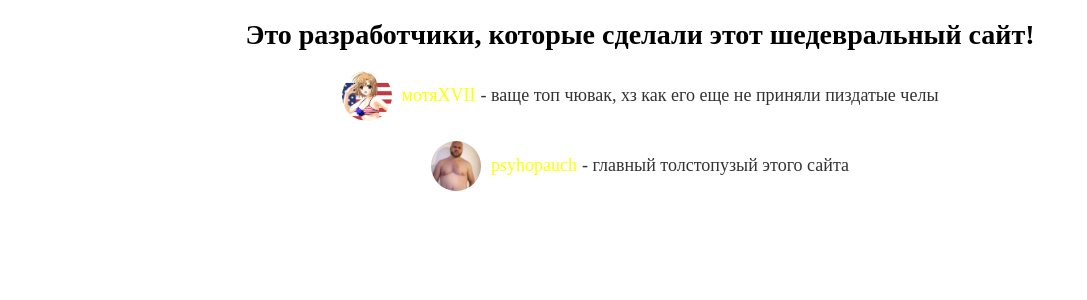
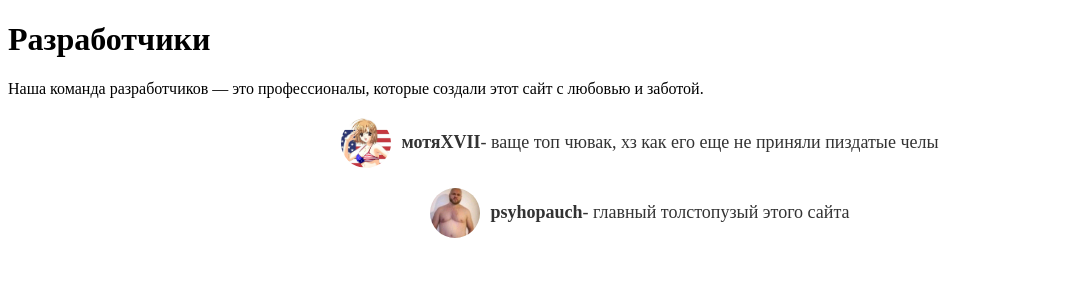
Before and after one commit to mot9lXVII/escortmargo, a Flask app: page /developers in a window 1280 px wide. Shown: the part 106-406 px from the top of the page, without its empty margins (0-1087 px from the left). Run offline with Flask 3, Linux system fonts and the light colour scheme.

Commit message:
Update developers.html

```diff
--- a/templates/developers.html
+++ b/templates/developers.html
@@ -34,17 +34,18 @@
 
     <!-- Основной контент -->
     <div class="content">
-        <h1 class="developers-title">
-            Это разработчики, которые сделали этот шедевральный сайт!
-        </h1>
+        <h1>Разработчики</h1>
+        <p class="subtitle">
+            Наша команда разработчиков — это профессионалы, которые создали этот сайт с любовью и заботой.
+        </p>
         <ul class="developers-list">
             <li>
                 <img src="{{ url_for('static', filename='images/photo6.jpg') }}" alt="мотяXVII" class="developer-photo">
-                <span class="developer-name">мотяXVII</span> - ваще топ чювак, хз как его еще не приняли пиздатые челы
+                <strong>мотяXVII</strong> - ваще топ чювак, хз как его еще не приняли пиздатые челы
             </li>
             <li>
                 <img src="{{ url_for('static', filename='images/photo7.jpg') }}" alt="psyhopauch" class="developer-photo">
-                <span class="developer-name">psyhopauch</span> - главный толстопузый этого сайта
+                <strong>psyhopauch</strong> - главный толстопузый этого сайта
             </li>
         </ul>
     </div>
```
